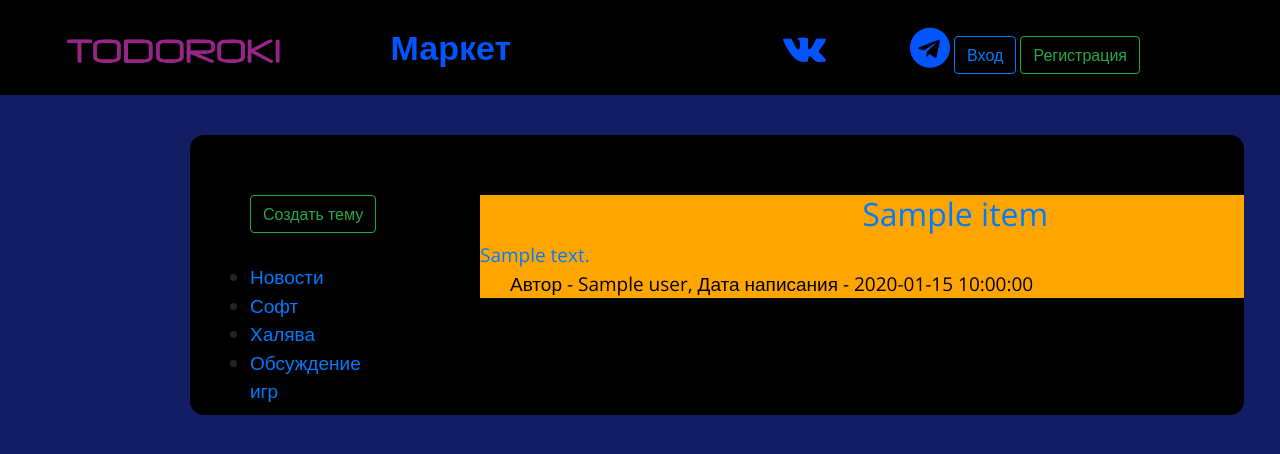
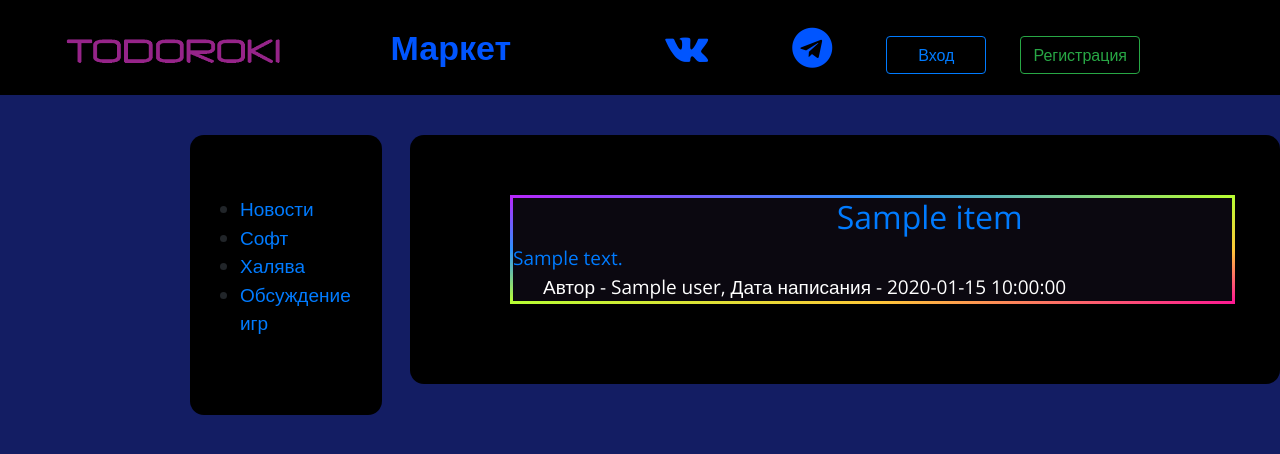
Before and after one commit to OhMyGodness123/WEB_SANYA_ANDREY, a Flask app: template templates/forum.html in a window 1280 px wide. Shown: the top 454 px of the page. Run offline with Flask 2, Linux system fonts and the light colour scheme; the template is opened without the code that fills it: most values are stand-ins (such as "Sample title", 1, 10 or a date in 2020); some libraries are stand-ins or nearby versions.

Commit message:
Add news divs

```diff
--- a/main.py
+++ b/main.py
@@ -9,8 +9,6 @@ app = Flask(__name__)
 app.config['SECRET_KEY'] = 'yandexlyceum_secret_key'
 login_manager = LoginManager()
 login_manager.init_app(app)
-UPLOAD_FOLDER = 'static/img/'
-app.config['UPLOAD_FOLDER'] = UPLOAD_FOLDER
 
 
 @login_manager.user_loader
@@ -130,13 +128,7 @@ def login():
 @app.route('/register', methods=['GET', 'POST'])
 def reqister():
     form = RegisterForm()
-    print(1)
     if form.validate_on_submit():
-        file = request.files['file']
-        print(1)
-        path = app.config['UPLOAD_FOLDER'] + file.filename
-        old_file = file.filename
-        file.save(path)
         if form.password.data != form.password_again.data:
             return render_template('register.html', title='Регистрация',
                                    form=form,
@@ -148,7 +140,7 @@ def reqister():
                                    message="Такой пользователь уже есть")
         user = users.User(
             nickname=form.name.data,
-            email=form.email.data
+            email=form.email.data,
         )
         user.set_password(form.password.data)
         session.add(user)
@@ -159,26 +151,23 @@ def reqister():
 
 @app.route("/")
 def index():
+    session = db_session.create_session()
+    new = session.query(news.News).all()
+    (new).reverse()
     if current_user.is_authenticated:
-        return render_template('base.html', title='Todoroki', nickname=current_user.nickname,
-                               image=current_user.avatar)
-    return render_template('base.html', title='Todoroki')
-
-
-@app.route("/forum")
-def forum():
-    return render_template('forum.html', title='Todoroki | Форум')
+        return render_template('forum.html', title='Todoroki', nickname=current_user.nickname,
+                               image=current_user.avatar, news=new)
+    return render_template('forum.html', title='Todoroki', news=new)
 
 
 @app.route('/market')
 def market():
-    return render_template('market.html', title='Todoroki | Маркет', nickname=current_user.nickname,
-                           image=current_user.avatar)
+    return render_template('market.html', title='Todoroki | Маркет')
 
 
 def main():
     db_session.global_init("db/blogs.sqlite")
-    app.run(port=1231, host='127.0.0.1')
+    app.run(port=1221, host='127.0.0.1')
 
 
 if __name__ == '__main__':
--- a/static/styles/styles.css
+++ b/static/styles/styles.css
@@ -68,23 +68,27 @@ nav a {
     margin-left: 190px;
     margin-top: 40px;
     border-radius: 14px;
-    padding-left: 20px;
+    padding-left: 10px;
     padding-top: 60px;
 }
 
 .contentss {
     background: #000000;
     font-size: 19px;
-    width: 73%;
-    height: 280px;
-    margin-left: 310px;
+    width: 68%;
+    margin-left: 410px;
     margin-top: 40px;
     border-radius: 14px;
-    padding-left: 170px;
+    padding-left: 100px;
+    padding-right: 45px;
     padding-top: 60px;
+    padding-bottom: 60px;
 }
 
-.titles {
-    padding-left: 50%;
-    color: #bb0ae0;
+.rainbowborder {
+   background-color: #0b0810;
+  border: 3px solid transparent;
+  border-image: linear-gradient(to bottom right, #b827fc 0%, #2c90fc 25%, #b8fd33 50%, #fec837 75%, #fd1892 100%);
+  border-image-slice: 1;
+  margin-bottom: 20px;
 }
--- a/templates/Register.html
+++ b/templates/Register.html
@@ -2,7 +2,7 @@
 
 {% block content %}
 <div style="margin-left: 40%">
-    <h1 class="login-text">Регистрация</h1>
+    <h1  class="login-text rainbow-animated"> Регистрация</h1>
         <form action="" method="post" enctype=multipart/form-data>
             {{ form.hidden_tag() }}
             {{ form.csrf_token }}
--- a/templates/base.html
+++ b/templates/base.html
@@ -9,7 +9,7 @@
 <script src="https://stackpath.bootstrapcdn.com/bootstrap/4.4.1/js/bootstrap.min.js" integrity="sha384-wfSDF2E50Y2D1uUdj0O3uMBJnjuUD4Ih7YwaYd1iqfktj0Uod8GCExl3Og8ifwB6" crossorigin="anonymous"></script>
     <link rel="stylesheet" href="https://stackpath.bootstrapcdn.com/bootstrap/4.4.1/css/bootstrap.min.css" integrity="sha384-Vkoo8x4CGsO3+Hhxv8T/Q5PaXtkKtu6ug5TOeNV6gBiFeWPGFN9MuhOf23Q9Ifjh" crossorigin="anonymous">
     <link rel="stylesheet" href="/static/styles/styles.css" type="text/css">
-
+    <link rel="stylesheet" href="/static/styles/rainbow.css" type="text/css">
     <title>Todoroki</title>
     <link rel="shortcut icon" href="static/img/logo2.png" type="image/png">
 </head>
@@ -23,9 +23,9 @@
                     <li><a href="#"><i class="fa fa-vk" aria-hidden="true" style="font-size: 40px; text-decoration: none;"></i></a></li>
                     <li><a href="#"><i class="fa fa-telegram" aria-hidden="true" style="font-size: 40px; text-decoration: none;"></i></a></li>
                     {% if current_user.is_authenticated %}
-                    <li><a href="/logout"><p>{{ nickname }}<img src={{ image }} style="width: 50px"></p></a></li>
+                        <li><a href="/logout"><p>{{ nickname }}<img src={{ image }} style="width: 50px"></p></a></li>
                     {% else %}
-                        <a href="/login"><button type="button" class="btn btn-outline-primary" href="/login">
+                        <a href="/login"><button style="margin-left: 50px; margin-right: 30px; width: 100px;" type="button" class="btn btn-outline-primary" href="/login" >
                           Вход
                         </button></a>
 
--- a/templates/forum.html
+++ b/templates/forum.html
@@ -3,7 +3,9 @@
 {% block content %}
     <div class="themes">
         <ul>
-            <a href="make_news"><button type="button" class="btn btn-outline-success" style="margin-bottom: 30px;">Создать тему</button></a>
+            {% if current_user.is_authenticated %}
+                <a href="make_news"><button type="button" class="btn btn-outline-success" style="margin-bottom: 30px;">Создать тему</button></a>
+            {% endif %}
             <li><a href="#">Новости</a></li>
             <li><a href="#">Софт</a></li>
             <li><a href="#">Халява</a></li>
@@ -14,14 +16,14 @@
     <div class="contentss">
     {% for item in news %}
         {% set idd = item.id %}
-        {% set stylee = "padding-left:" ~ 50 + "%;" +  "color:#" ~ item.color + ";" %}
+        {% set stylee = "padding-left:" ~ 45 + "%;" +  "color:#" ~ item.color + ";" %}
         {% set hr = '/news/' ~ idd %}
-        <a href={{hr}}><div style="background-color: #ffa500;">
+        <a href={{hr}}><div class="rainbowborder">
             <h2 style={{stylee}}>{{item.title}}</h2>
             <div>
                 {{item.content}}
             </div>
-            <div style="margin-left: 30px; color: black;">
+            <div style="margin-left: 30px; color: white; ">
                 Автор - {{item.user.name}}, Дата написания - {{item.created_date}}
             </div>
         </div></a>
```
